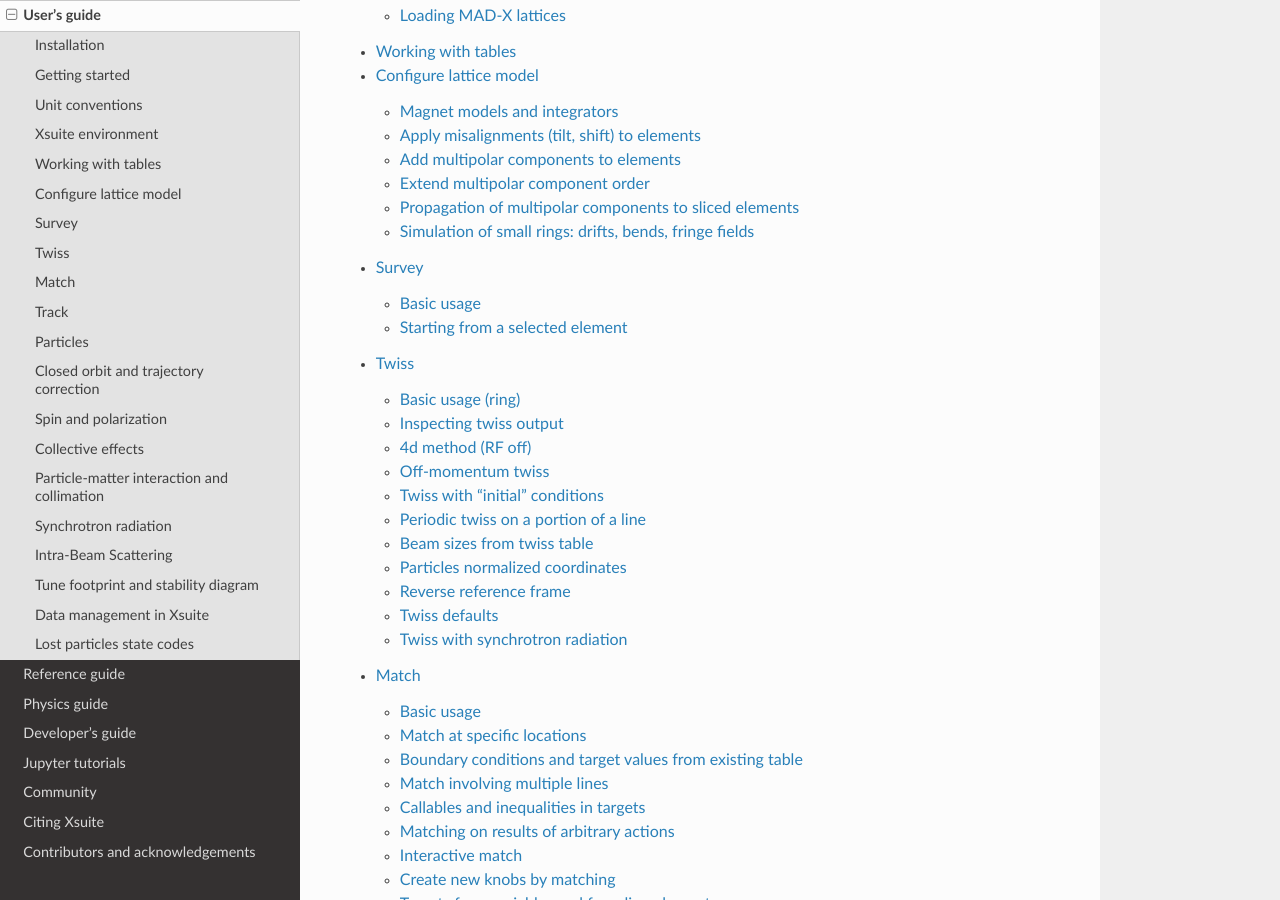
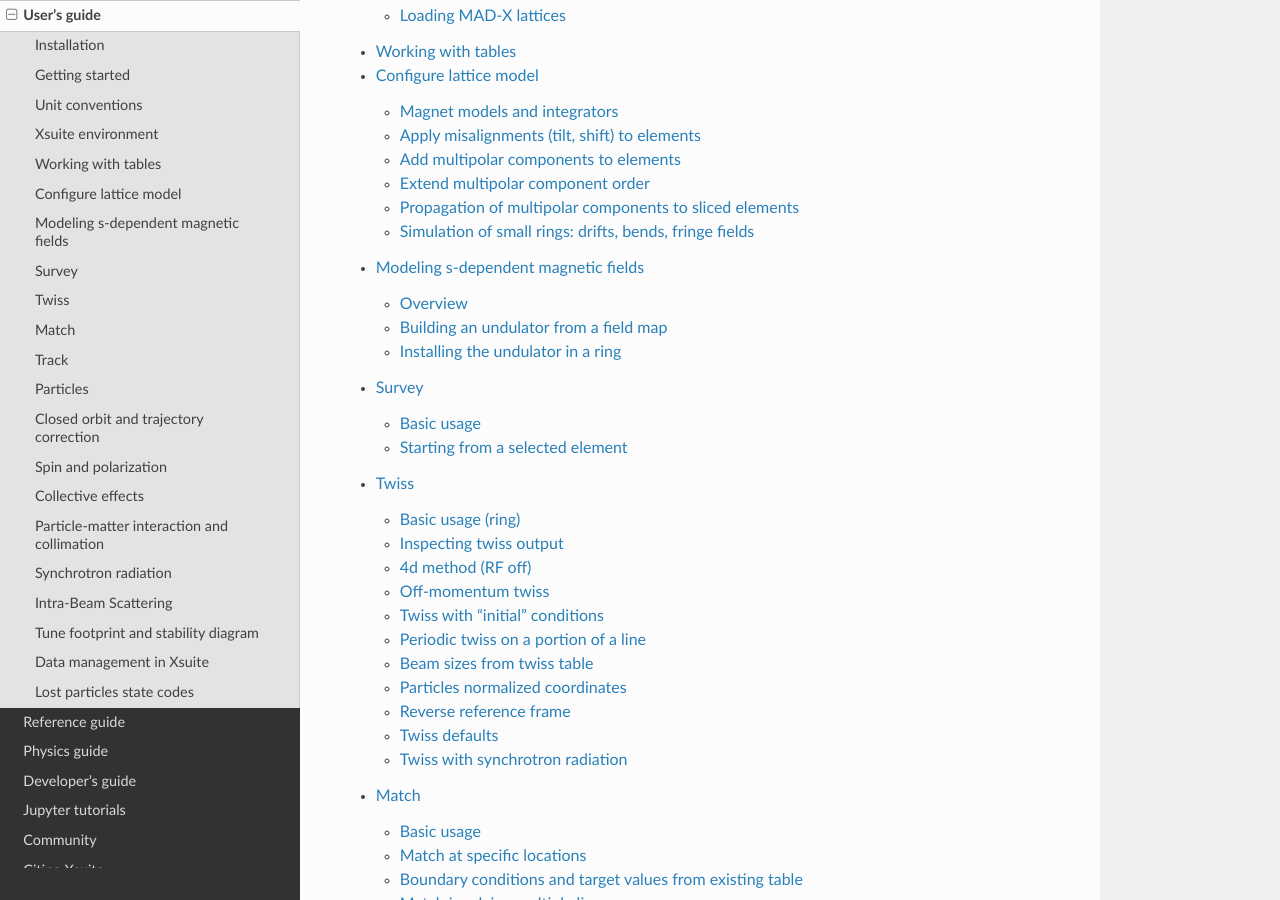
Before and after one commit to xsuite/xsuite, a Sphinx documentation site: the page built from docs/usersguide.rst, in a window 1280 px wide and 900 px high, scrolled down 720 px. Built offline with Sphinx 7.4.7 and the Read the Docs theme 3.1.0, drawn with Linux system fonts in a browser that asks for light colours; pages that are not in the unit, such as notebooks, are missing from menus; the version number could not be read and is left out; some of the changed lines change nothing that is shown.

Commit message:
Start working on splineboris section

```diff
--- a/docs/conf.py
+++ b/docs/conf.py
@@ -316,6 +316,10 @@
         'generated_code_snippets/monte_carlo_polarization.py',
     'xtrack/examples/monitor_multi_element/000_multi_element_monitor.py':
         'generated_code_snippets/multi_element_monitor.py',
+    'xtrack/examples/splineboris/004a_build_undulator.py':
+        'generated_code_snippets/splineboris_build_undulator.py',
+    'xtrack/examples/splineboris/004b_undulators_in_sls_ring.py':
+        'generated_code_snippets/splineboris_undulators_in_sls_ring.py',
 
 }
 
--- /dev/null
+++ b/docs/s_dependent_magnetic_fields.rst
@@ -0,0 +1,54 @@
+====================================
+Modeling s-dependent magnetic fields
+====================================
+
+.. contents:: Table of Contents
+   :depth: 2
+
+Overview
+--------
+
+The :class:`xtrack.SplineBoris` element models a thick magnetic element whose
+field varies along the longitudinal coordinate. It is suited to devices such
+as undulators, wigglers, and solenoids, for which a constant multipolar
+description is not sufficient.
+
+Within each element, the longitudinal dependence of the field is represented
+by fourth-order polynomials and the Lorentz force is integrated with a Boris
+stepper. The field data are provided through :class:`xtrack.Spline4` objects.
+Each object stores the field value and longitudinal derivative at both ends of
+an interval, together with its mean value. The ``bx`` and ``by`` arguments can
+also contain tuples of ``Spline4`` objects describing successive transverse
+derivatives of the field.
+
+An extended field map is typically represented by a line containing several
+``SplineBoris`` elements, with one element for each longitudinal region over
+which a polynomial representation is used. The ``n_steps`` parameter controls
+the number of Boris integration steps within each element.
+
+Building an undulator from a field map
+--------------------------------------
+
+The following example loads a three-dimensional field map of an SLS undulator
+and fits the on-axis field and its transverse derivatives in consecutive
+longitudinal regions. Each fitted region is converted to a ``SplineBoris``
+element. Thin correctors are then inserted near the ends of the resulting line
+and matched to close the trajectory through the device.
+
+The ``FieldFitter`` used here is an example-specific helper. For a different
+field-map format or fitting strategy, the same workflow can be used after
+producing the corresponding ``Spline4`` data for each longitudinal region.
+
+.. literalinclude:: generated_code_snippets/splineboris_build_undulator.py
+   :language: python
+
+Installing the undulator in a ring
+----------------------------------
+
+A line made of ``SplineBoris`` elements can be serialized and imported into
+another :class:`xtrack.Environment`. In the following example, the undulator
+built above is loaded, installed at several straight sections of the SLS ring,
+and included in a four-dimensional Twiss calculation.
+
+.. literalinclude:: generated_code_snippets/splineboris_undulators_in_sls_ring.py
+   :language: python
--- a/docs/usersguide.rst
+++ b/docs/usersguide.rst
@@ -11,6 +11,7 @@
    environment
    tables
    lattice_model
+   s_dependent_magnetic_fields
    survey
    twiss
    match
```
